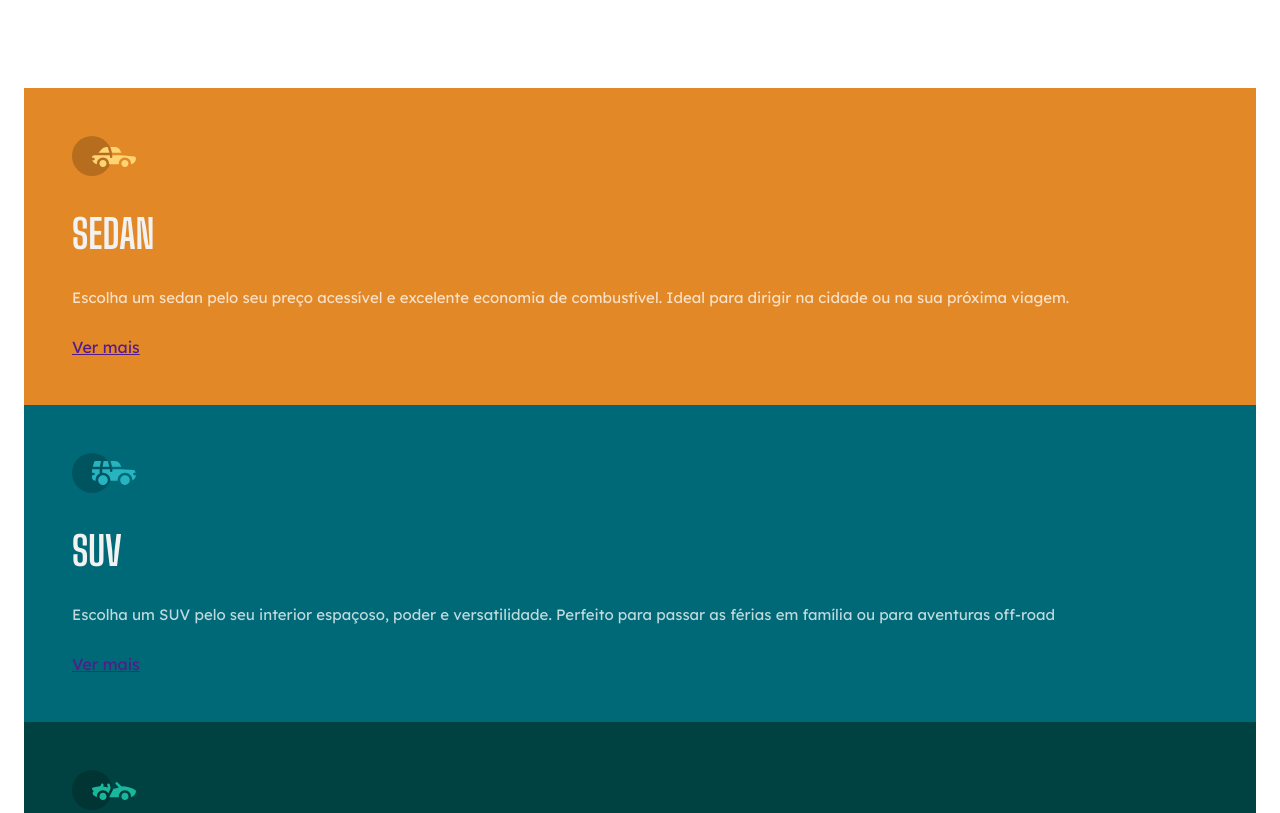
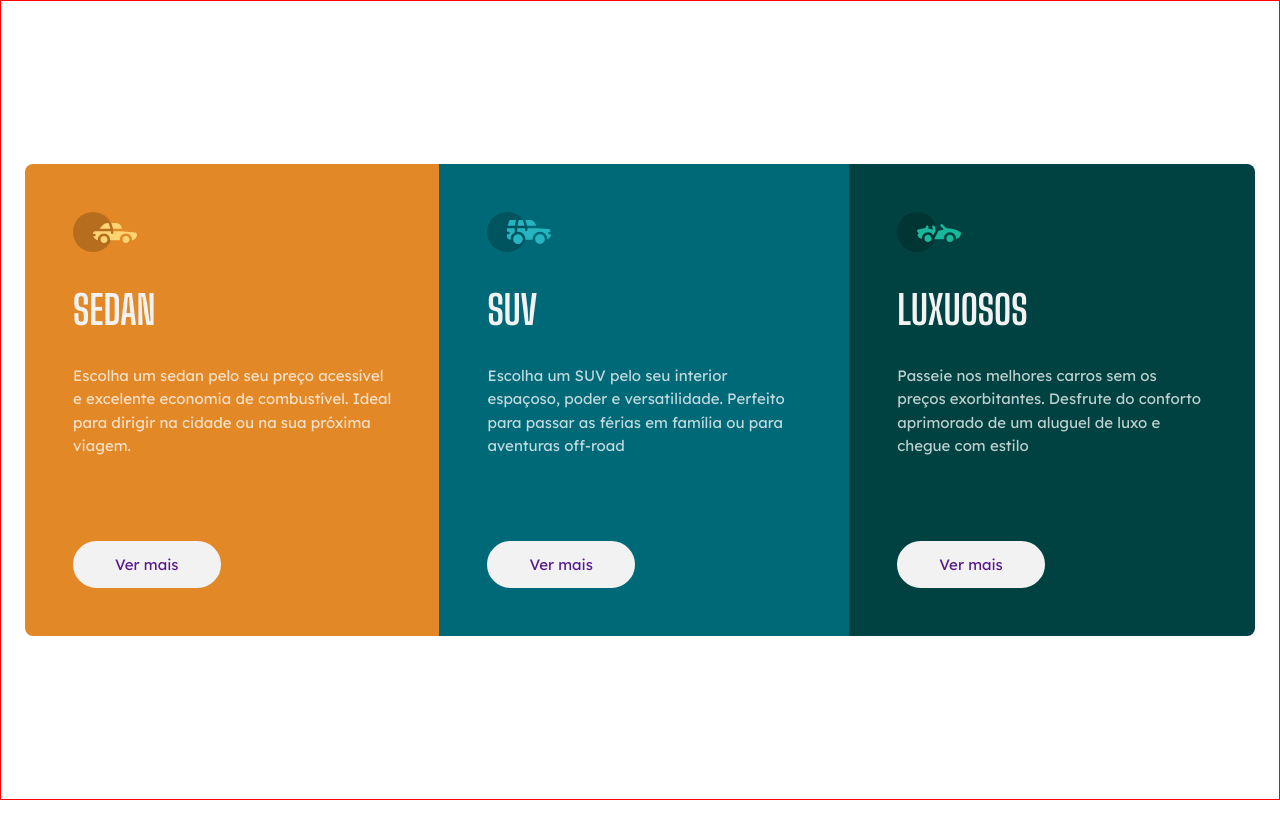
Before and after one commit to danielcarv1227/carros, a plain HTML site: page index.html in a window 1280 px wide. Shown: the top 813 px of the page. Drawn offline with Linux system fonts and the light colour scheme.

Commit message:
responsividade completa

```diff
--- a/style.css
+++ b/style.css
@@ -29,10 +29,19 @@ p {
     font-size: 0.9375rem;
     color: var(--transparent-white);
     margin-bottom: 1.875rem;
+    line-height: 1.5625;
 }
 
 a {
     font-family: 'Lexend Deca', sans-serif;
+    display: block;
+    text-decoration: none;
+    border: 2px solid var(--gray);
+    width: fit-content;
+    font-size: 0.9375rem;
+    padding: 0.75rem 2.5rem;
+    border-radius: 1.5632rem;
+    background: var(--gray);
 }
 
 section {
@@ -41,6 +50,7 @@ section {
 
 .sedans {
     background: var(--orange);
+    border-radius: 8px 8px 0 0;
 }
 
 .suvs {
@@ -50,3 +60,36 @@ section {
 .luxuosos {
     background: #004241;
 }
+
+@media(min-width: 920px){
+    body {
+        border: 1px solid red;
+        height: 100vh;
+
+        display: flex;
+        justify-content: center;
+        align-items: center;
+    }
+
+    main {
+        display: flex;
+        max-width: 57.5rem;
+    }
+
+    p {
+        margin-bottom: 5.25rem;
+    }
+
+    a:hover {
+        background: transparent;
+        color: var(--gray);
+    }
+
+    .sedans {
+        border-radius: 8px 0 0 8px;
+    }
+
+    .luxuosos {
+        border-radius: 0 8px 8px 0;
+    }
+}
```
